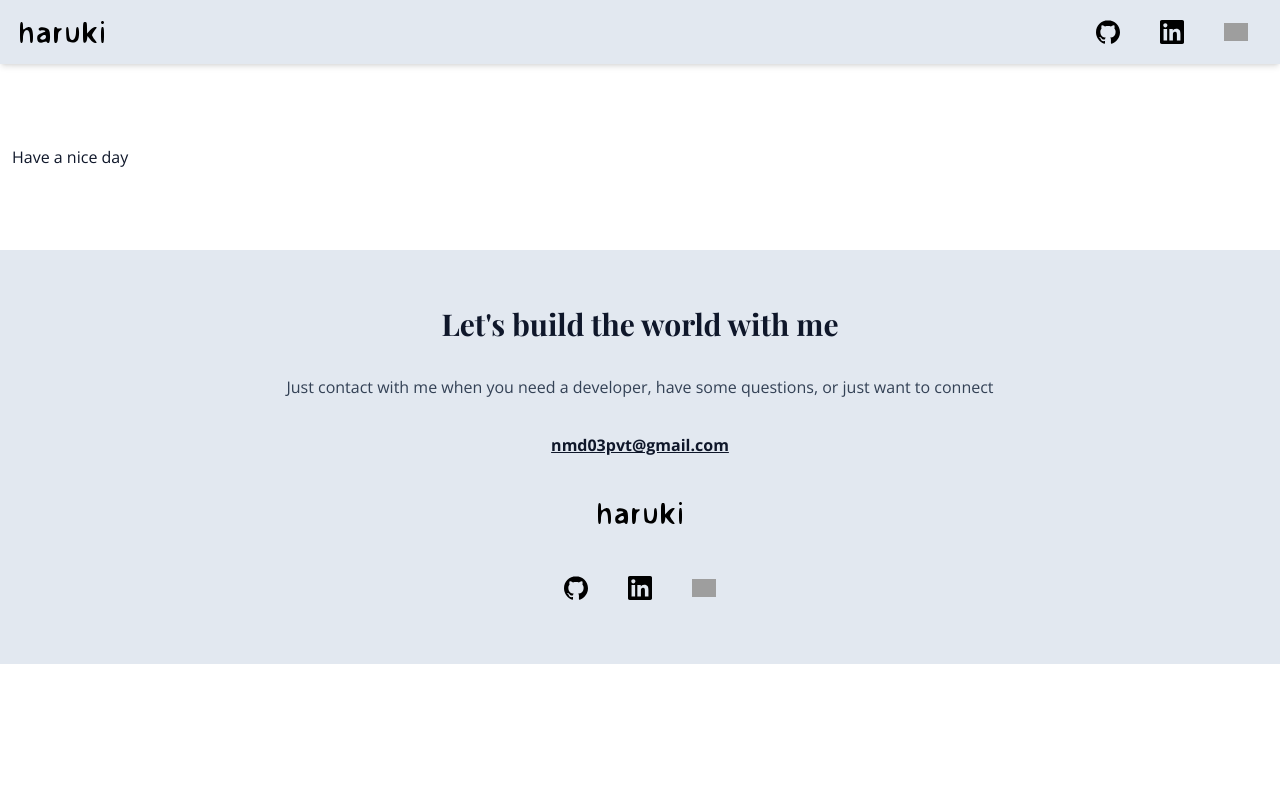
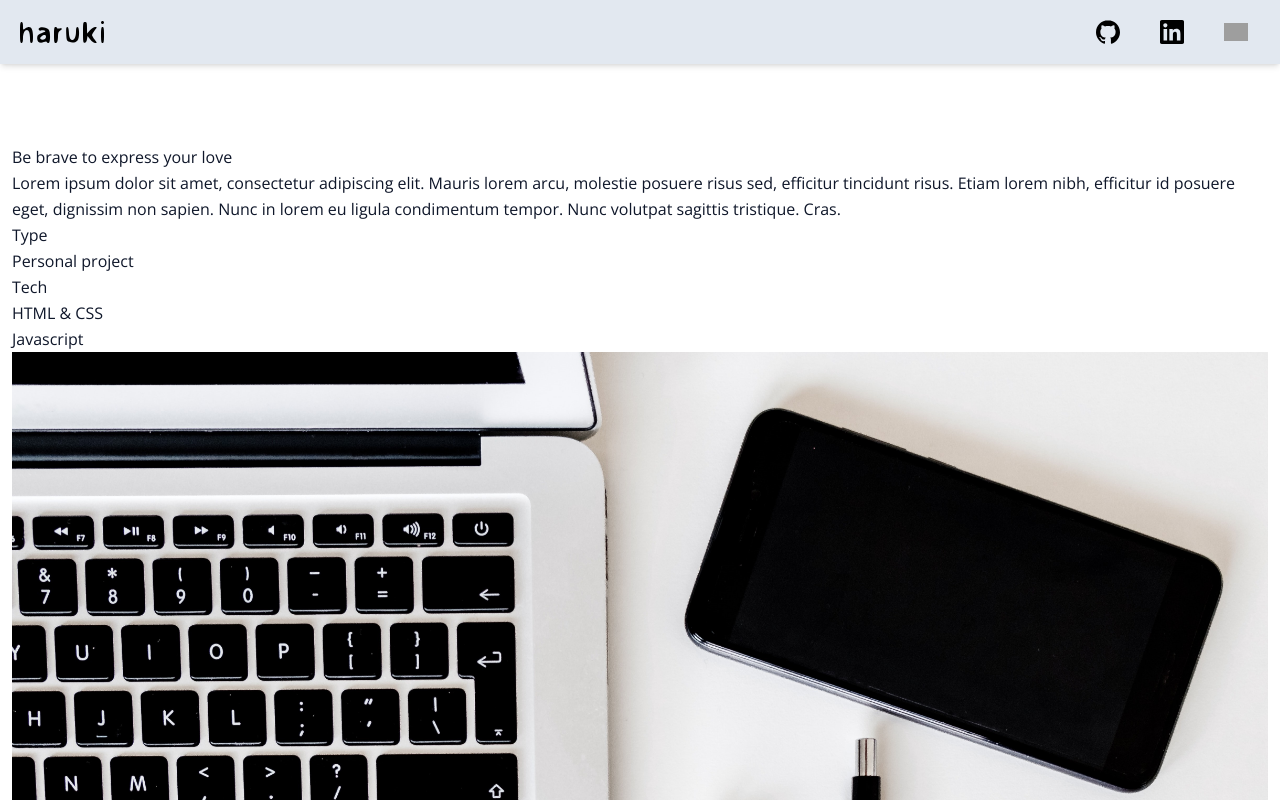
Before and after one commit to HarukiNguyen/portfolio, a React (Vite) app: page /express-your-love in a window 1280 px wide. Shown: the top 800 px of the page. Built offline with nearby package versions, Linux system fonts and the light colour scheme; grey boxes are pictures that could not be loaded.

Commit message:
feat: :sparkles: prepare HTML structure for project introduction

```diff
--- /dev/null
+++ b/src/components/ProjectPage/ProjectIntro.jsx
@@ -0,0 +1,24 @@
+function ProjectIntro({ detailName, purpose, type, tech, introImg }) {
+  return (
+    <section>
+      <h1>{detailName}</h1>
+      <p>{purpose}</p>
+      <dl>
+        <dt>Type</dt>
+        <dd>{type}</dd>
+
+        <dt>Tech</dt>
+        <dd>
+          <ul>
+            {tech.map((techItem) => (
+              <li key={techItem}>{techItem}</li>
+            ))}
+          </ul>
+        </dd>
+      </dl>
+      <img src={introImg} alt="Introduce image" />
+    </section>
+  );
+}
+
+export default ProjectIntro;
--- a/src/pages/ProjectPage.jsx
+++ b/src/pages/ProjectPage.jsx
@@ -1,4 +1,5 @@
 import { useParams } from "react-router-dom";
+import ProjectIntro from "../components/ProjectPage/ProjectIntro";
 import { projectsData } from "../data/projectsData";
 
 function ProjectPage() {
@@ -8,7 +9,22 @@ function ProjectPage() {
     (project) => `/${params.project}` === project.url
   );
 
-  return <h3>Have a nice day</h3>;
+  const { projectDetail } = project;
+  const { detailName, purpose, goals, type, tech, imgs, techAndExplain } =
+    projectDetail;
+  const { introImg, previewImg } = imgs;
+
+  return (
+    <>
+      <ProjectIntro
+        detailName={detailName}
+        purpose={purpose}
+        type={type}
+        tech={tech}
+        introImg={introImg}
+      />
+    </>
+  );
 }
 
 export default ProjectPage;
```
